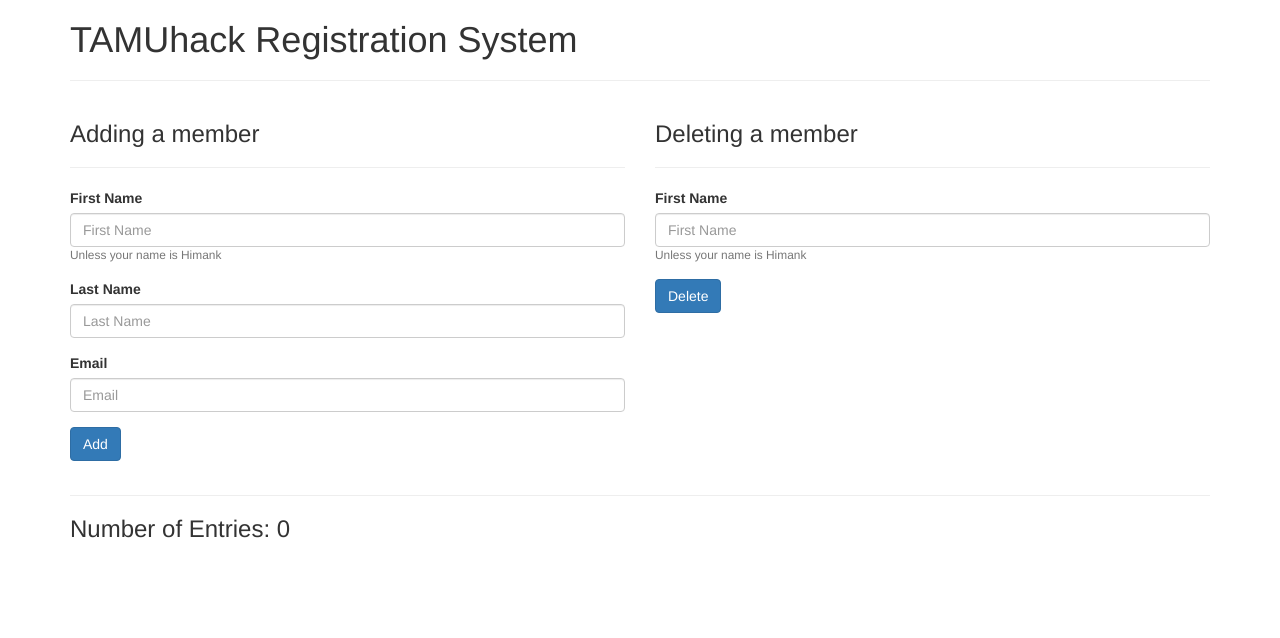
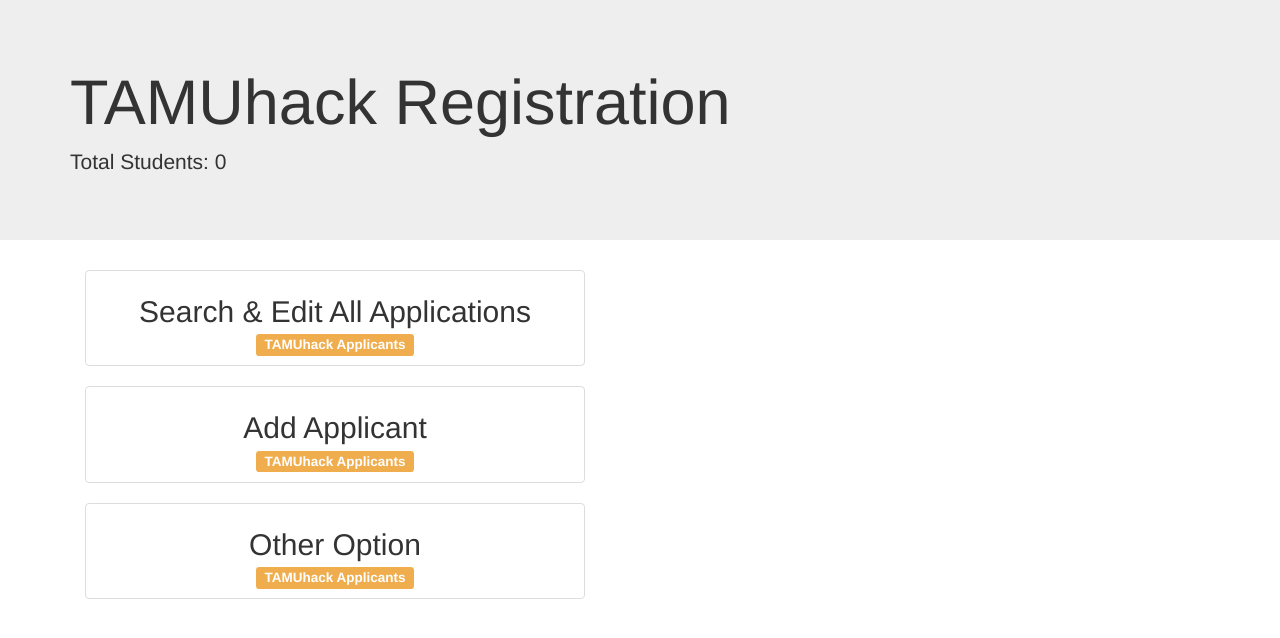
Before and after one commit to tamuhack-org/bark, a Flask app: page / in a window 1280 px wide. Shown: the top 638 px of the page. Run offline with Flask 2, Linux system fonts and the light colour scheme; data that the repository does not hold is empty; some libraries are stand-ins or nearby versions.

Commit message:
we can render all of the entries on a certain route, and add/delete members as necessary, next step is to do custom queries

```diff
--- /dev/null
+++ b/app.py
@@ -0,0 +1,59 @@
+from resources import person
+from flask import Flask, render_template, request, redirect
+from flask_pymongo import PyMongo
+from pymongo import MongoClient
+
+
+"""
+note: in mongo, a document is a an object or a row, and a collection is a table
+a column represents a key in the databse and values are analgous
+
+note: in flask-pymongo, the name of this file must be the same name as the databse at hand, in this case, test.
+"""
+
+#creating a person instance
+#note: we need to discuss how the person object will be utilized, right now its not being used
+app = Flask(__name__)
+app.config['MONGO_DBNAME'] = 'hackdb'
+app.config['MONGO_URI'] = 'mongodb://tamuhack17:Tamuhackdb17@ds147979.mlab.com:47979/hackdb'
+mongo = PyMongo(app)
+
+@app.route('/')
+def home_page():
+    #we can get info from a mongo document
+    print str(mongo.db.people.find_one({}))
+    count = mongo.db.people.count({})
+    return render_template('home.html', count=count)
+
+#route that handles buttons on the home page
+@app.route("/switch", methods=['POST'])
+def switch():
+    count = mongo.db.people.count({})
+    return render_template('add_delete.html', count=count)
+
+#testing a post method from the form called "render.html" (this is still in progress)
+@app.route("/add", methods=['POST'])
+def add():
+    fname = request.form['fname_add']
+    lname = request.form['lname_add']
+    email = request.form['email_add']
+    mongo.db.people.insert({"first_name": fname, "last_name": lname, "email": email})
+    print str(mongo.db.people.find_one({}))
+    count = mongo.db.people.count({})
+    return render_template('add_delete.html', count=count)
+
+@app.route('/delete', methods=['POST'])
+def delete():
+    b = request.form['fname_delete']
+    mongo.db.people.delete_one({"first_name": b})
+    count = mongo.db.people.count({})
+    return render_template('add_delete.html', count=count)
+
+@app.route('/search', methods=['POST'])
+def search():
+    count = mongo.db.people.count({})
+    entries = list(mongo.db.people.find({}))
+    return render_template('results.html', count=count, entries=entries)
+
+if __name__ == "__main__":
+    app.run()
--- a/templates/render.html
+++ b/templates/add_delete.html
@@ -11,8 +11,7 @@
   	</head>
 
   <body>
-    <div class="container">
-      <div>
+    <div class="container"> <div>
         <h1>TAMUhack Registration System</h1>
 		  <hr>
       </div>
--- /dev/null
+++ b/templates/home.html
@@ -0,0 +1,47 @@
+<html lang="en">
+	<head>
+		<meta http-equiv="Content-Type" content="text/html; charset=UTF-8">
+    	<meta http-equiv="X-UA-Compatible" content="IE=edge">
+    	<meta name="viewport" content="width=device-width, initial-scale=1">
+    	<meta name="description" content="">
+    	<meta name="author" content="">
+    	<link rel="icon" href="http://getbootstrap.com/favicon.ico">
+    	<title>TAMUhack Registration</title>
+    	<link href="https://maxcdn.bootstrapcdn.com/bootstrap/3.3.7/css/bootstrap.min.css" rel="stylesheet">
+  	</head>
+
+  <body>
+	<div class="jumbotron jumbotron-fluid">
+		<div class="container">
+			<h1>TAMUhack Registration</h1>
+			<p class="lead">Total Students: {{count}}</p>
+		</div>
+	</div>
+	<div class="container">
+	<div class="col-md-4 text-center">
+		<form action="/search" method="Post">
+			<button type="submit" name="search" value="search" class="thumbnail" style="width: 500px">
+				<h2>Search &amp; Edit All Applications</h2>
+				<h4><span class="label label-warning label-as-badge">TAMUhack Applicants</span></h4>
+			</button>
+		</form>
+		<form action="/switch" method="Post">
+			<button type="submit" name="switch" value="add" class="thumbnail" style="width: 500px">
+				<h2>Add Applicant</h2>
+				<h4><span class="label label-warning label-as-badge">TAMUhack Applicants</span></h4>
+			</button>
+		</form>
+		<form action="#" method="Post">
+			<button type="submit" name="switch" value="delete" class="thumbnail" style="width: 500px">
+				<h2>Other Option</h2>
+				<h4><span class="label label-warning label-as-badge">TAMUhack Applicants</span></h4>
+			</button>
+		</form>
+	</div>
+	</div>
+
+    <script src="https://ajax.googleapis.com/ajax/libs/jquery/3.1.0/jquery.min.js"></script>
+    <script src="https://maxcdn.bootstrapcdn.com/bootstrap/3.3.7/js/bootstrap.min.js"></script>
+
+</body>
+</html>
--- a/test.py
+++ /dev/null
@@ -1,44 +0,0 @@
-from resources import person
-from flask import Flask, render_template, request, redirect
-from flask_pymongo import PyMongo
-from pymongo import MongoClient
-
-
-"""
-note: in mongo, a document is a an object or a row, and a collection is a table
-a column represents a key in the databse and values are analgous
-
-note: in flask-pymongo, the name of this file must be the same name as the databse at hand, in this case, test.
-"""
-
-#creating a person instance
-b = person.Person()
-app = Flask(__name__)
-mongo = PyMongo(app)
-
-@app.route('/')
-def home_page():
-    #we can get info from a mongo document
-    print str(mongo.db.sites.find_one({}))
-    count = mongo.db.sites.count({})
-    return render_template('render.html', count=count)
-
-#testing a post method from the form called "render.html" (this is still in progress)
-@app.route("/add", methods=['POST'])
-def add():
-    fname = request.form['fname_add']
-    lname = request.form['lname_add']
-    email = request.form['email_add']
-    mongo.db.sites.insert({"first_name": fname, "last_name": lname, "email": email})
-    count = mongo.db.sites.count({})
-    return render_template('render.html', count=count)
-
-@app.route('/delete', methods=['POST'])
-def delete():
-    b = request.form['fname_delete']
-    mongo.db.sites.delete_one({"first_name": b})
-    count = mongo.db.sites.count({})
-    return render_template('render.html', count=count)
-
-if __name__ == "__main__":
-    app.run()
```
Also changed, not shown: templates/f.txt (added, +10 -0 lines), templates/results.html (added, +50 -0 lines), 2 other files.
